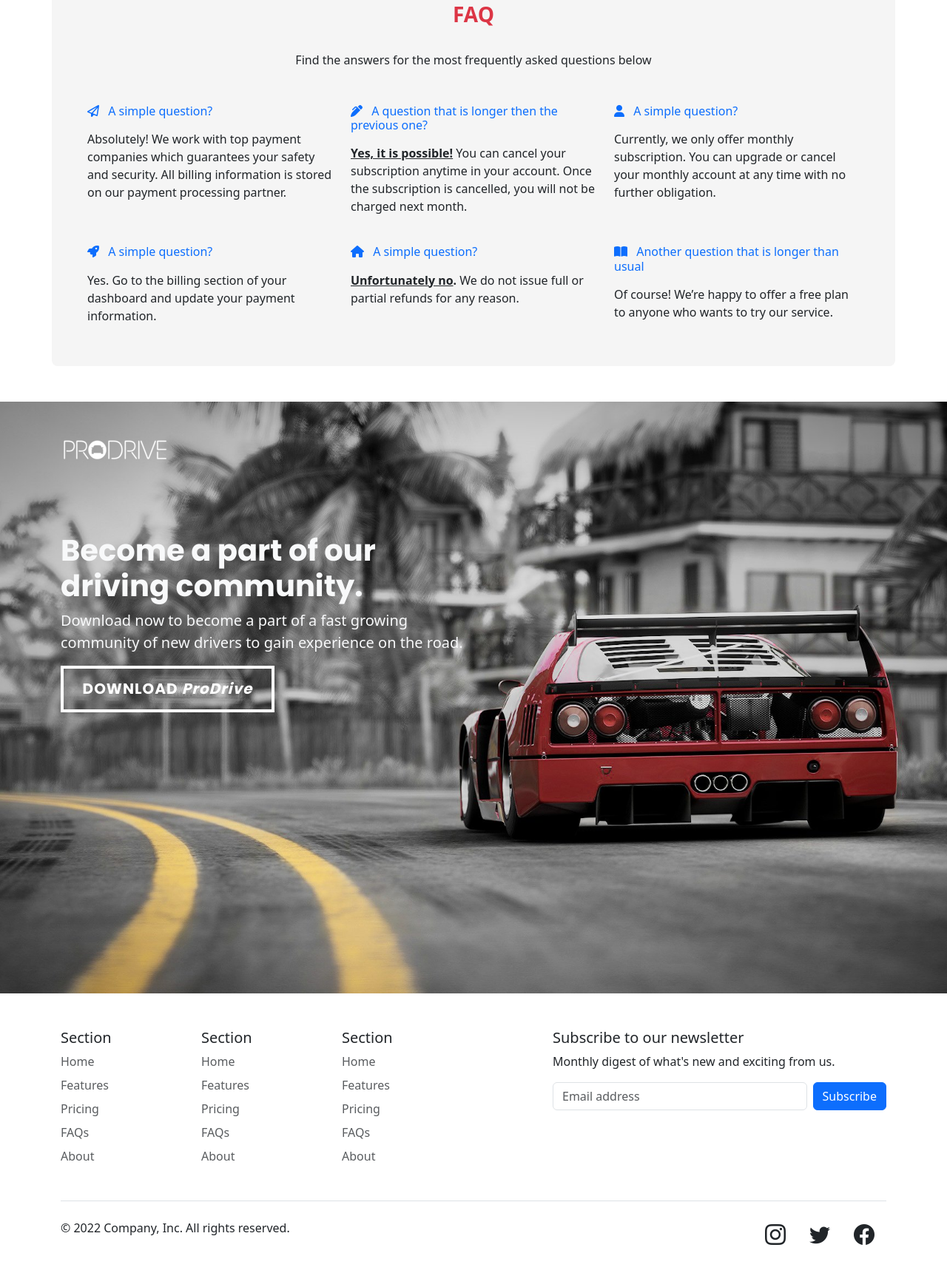
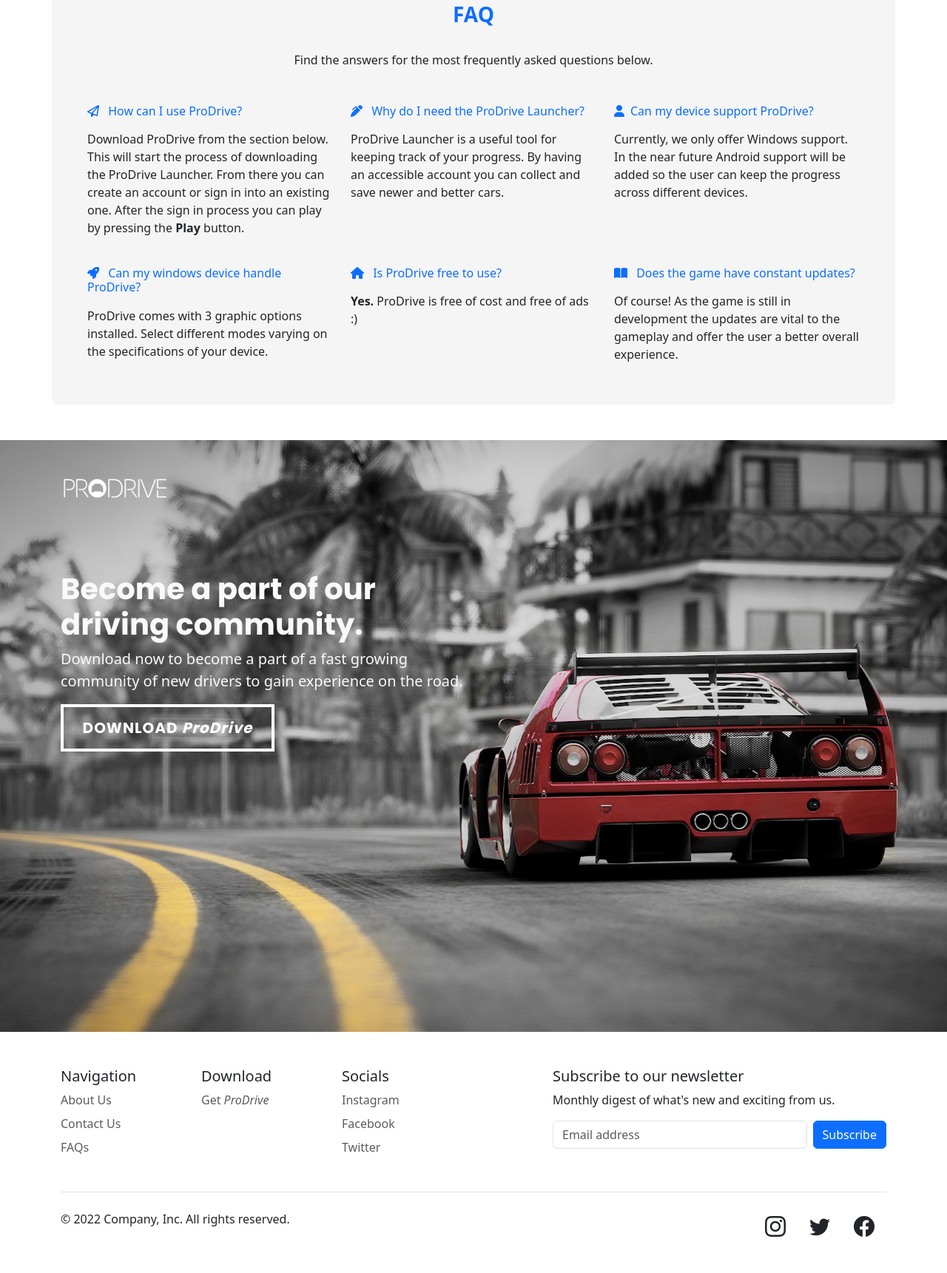
Before and after one commit to MateoGrifsha/ProDrive-Website, a plain HTML site: page ProDrive Website/html/downloadPage.html in a window 1280 px wide. Shown: the part 833-2554 px from the top of the page at 74% size. Drawn offline with nearby package versions, Linux system fonts and the light colour scheme; a web font is replaced by a local one.

Commit message:
Texts are done. Only video to change

```diff
--- a/ProDrive Website/html/downloadPage.html
+++ b/ProDrive Website/html/downloadPage.html
@@ -66,75 +66,70 @@
             <h1 class="display-1 fw-bold">TEACH.</h1>
             <h1 class="display-1 fw-bold">LEARN.</h1>
             <h1 class="display-1 fw-bold">DRIVE.</h1>
-            <p class="lead">Lorem ipsum dolor sit amet consectetur, adipisicing elit. Nesciunt, accusantium
-                assumenda
+            <p class="lead">Welcome to the ProDrive, your home for becoming a better driver.
             </p>
         </div>
     </section>
 
     <!--Section: FAQ-->
     <section class="container rounded-3 px-5 py-3 mb-5" id="FAQ">
-        <h3 class="text-center mb-4 pb-2 text-danger fw-bold h3">FAQ</h3>
+        <h3 class="text-center mb-4 pb-2 text-primary fw-bold h3">FAQ</h3>
         <p class="text-center mb-5">
-            Find the answers for the most frequently asked questions below
+            Find the answers for the most frequently asked questions below.
         </p>
 
         <div class="row">
             <div class="col-md-6 col-lg-4 mb-4">
-                <h6 class="mb-3 text-primary"><i class="far fa-paper-plane text-primary pe-2"></i> A simple
-                    question?</h6>
+                <h6 class="mb-3 text-primary"><i class="far fa-paper-plane text-primary pe-2"></i> How can I use
+                    ProDrive?</h6>
                 <p>
-                    Absolutely! We work with top payment companies which guarantees
-                    your
-                    safety and
-                    security. All billing information is stored on our payment processing partner.
+                    Download ProDrive from the section below. This will start the process of downloading the ProDrive
+                    Launcher. From there you can create an account or sign in into an existing one. After the sign in
+                    process you can play by pressing the <strong>Play</strong> button.
                 </p>
             </div>
 
             <div class="col-md-6 col-lg-4 mb-4">
-                <h6 class="mb-3 text-primary"><i class="fas fa-pen-alt text-primary pe-2"></i> A question
-                    that
-                    is longer then the previous one?</h6>
+                <h6 class="mb-3 text-primary"><i class="fas fa-pen-alt text-primary pe-2"></i> Why do I need the
+                    ProDrive Launcher?</h6>
                 <p>
-                    <strong><u>Yes, it is possible!</u></strong> You can cancel your subscription anytime in
-                    your
-                    account. Once the subscription is
-                    cancelled, you will not be charged next month.
+                    ProDrive Launcher is a useful tool for keeping track of your progress. By having an accessible
+                    account you can collect and save newer and better cars.
                 </p>
             </div>
 
             <div class="col-md-6 col-lg-4 mb-4">
-                <h6 class="mb-3 text-primary"><i class="fas fa-user text-primary pe-2"></i> A simple
-                    question?
+                <h6 class="mb-3 text-primary"><i class="fas fa-user text-primary pe-2"></i>Can my device support
+                    ProDrive?
                 </h6>
                 <p>
-                    Currently, we only offer monthly subscription. You can upgrade or cancel your monthly
-                    account at any time with no further obligation.
+                    Currently, we only offer Windows support. In the near future Android support will be added so the
+                    user can keep the progress across different devices.
                 </p>
             </div>
 
             <div class="col-md-6 col-lg-4 mb-4">
-                <h6 class="mb-3 text-primary"><i class="fas fa-rocket text-primary pe-2"></i> A simple
-                    question?
+                <h6 class="mb-3 text-primary"><i class="fas fa-rocket text-primary pe-2"></i> Can my windows device
+                    handle ProDrive?
                 </h6>
                 <p>
-                    Yes. Go to the billing section of your dashboard and update your payment information.
+                    ProDrive comes with 3 graphic options installed. Select different modes varying on the
+                    specifications of your device.
                 </p>
             </div>
 
             <div class="col-md-6 col-lg-4 mb-4">
-                <h6 class="mb-3 text-primary"><i class="fas fa-home text-primary pe-2"></i> A simple
-                    question?
+                <h6 class="mb-3 text-primary"><i class="fas fa-home text-primary pe-2"></i> Is ProDrive free to use?
                 </h6>
-                <p><strong><u>Unfortunately no</u>.</strong> We do not issue full or partial refunds for any
-                    reason.</p>
+                <p><strong>Yes.</strong> ProDrive is free of cost and free of ads :)</p>
             </div>
 
             <div class="col-md-6 col-lg-4 mb-4">
-                <h6 class="mb-3 text-primary"><i class="fas fa-book-open text-primary pe-2"></i> Another
-                    question that is longer than usual</h6>
+                <h6 class="mb-3 text-primary"><i class="fas fa-book-open text-primary pe-2"></i> Does the game have
+                    constant updates?</h6>
                 <p>
-                    Of course! We’re happy to offer a free plan to anyone who wants to try our service.
+                    Of course! As the game is still in development the updates are vital to the gameplay and offer the
+                    user a better overall experience.
                 </p>
             </div>
         </div>
@@ -156,35 +151,38 @@
             <footer class="py-5">
                 <div class="row">
                     <div class="col-6 col-md-2 mb-3">
-                        <h5>Section</h5>
+                        <h5>Navigation</h5>
                         <ul class="nav flex-column">
-                            <li class="nav-item mb-2"><a href="#" class="nav-link p-0 text-muted">Home</a></li>
-                            <li class="nav-item mb-2"><a href="#" class="nav-link p-0 text-muted">Features</a></li>
-                            <li class="nav-item mb-2"><a href="#" class="nav-link p-0 text-muted">Pricing</a></li>
-                            <li class="nav-item mb-2"><a href="#" class="nav-link p-0 text-muted">FAQs</a></li>
-                            <li class="nav-item mb-2"><a href="#" class="nav-link p-0 text-muted">About</a></li>
+                            <li class="nav-item mb-2"><a href="../html/landingPage.html#aboutUs"
+                                    class="nav-link p-0 text-muted">About
+                                    Us</a></li>
+                            <li class="nav-item mb-2"><a href="../html/landingPage.html#contactUs"
+                                    class="nav-link p-0 text-muted">Contact Us</a></li>
+                            <li class="nav-item mb-2"><a href="../html/downloadPage.html#FAQ"
+                                    class="nav-link p-0 text-muted">FAQs</a>
+                            </li>
                         </ul>
                     </div>
 
                     <div class="col-6 col-md-2 mb-3">
-                        <h5>Section</h5>
+                        <h5>Download</h5>
                         <ul class="nav flex-column">
-                            <li class="nav-item mb-2"><a href="#" class="nav-link p-0 text-muted">Home</a></li>
-                            <li class="nav-item mb-2"><a href="#" class="nav-link p-0 text-muted">Features</a></li>
-                            <li class="nav-item mb-2"><a href="#" class="nav-link p-0 text-muted">Pricing</a></li>
-                            <li class="nav-item mb-2"><a href="#" class="nav-link p-0 text-muted">FAQs</a></li>
-                            <li class="nav-item mb-2"><a href="#" class="nav-link p-0 text-muted">About</a></li>
+                            <li class="nav-item mb-2"><a href="../html/downloadPage.html#downloadSection"
+                                    class="nav-link p-0 text-muted">Get <em>ProDrive</em></a></li>
                         </ul>
                     </div>
 
                     <div class="col-6 col-md-2 mb-3">
-                        <h5>Section</h5>
+                        <h5>Socials</h5>
                         <ul class="nav flex-column">
-                            <li class="nav-item mb-2"><a href="#" class="nav-link p-0 text-muted">Home</a></li>
-                            <li class="nav-item mb-2"><a href="#" class="nav-link p-0 text-muted">Features</a></li>
-                            <li class="nav-item mb-2"><a href="#" class="nav-link p-0 text-muted">Pricing</a></li>
-                            <li class="nav-item mb-2"><a href="#" class="nav-link p-0 text-muted">FAQs</a></li>
-                            <li class="nav-item mb-2"><a href="#" class="nav-link p-0 text-muted">About</a></li>
+                            <li class="nav-item mb-2"><a href="https://www.instagram.com"
+                                    class="nav-link p-0 text-muted">Instagram</a></li>
+                            <li class="nav-item mb-2"><a href="https://www.facebook.com"
+                                    class="nav-link p-0 text-muted">Facebook</a>
+                            </li>
+                            <li class="nav-item mb-2"><a href="https://www.twitter.com"
+                                    class="nav-link p-0 text-muted">Twitter</a>
+                            </li>
                         </ul>
                     </div>
 
```
Also changed, not shown: ProDrive Website/html/landingPage.html (+28 -28 lines), ProDrive Website/images/aboutUsPhoto.jpg (added).
